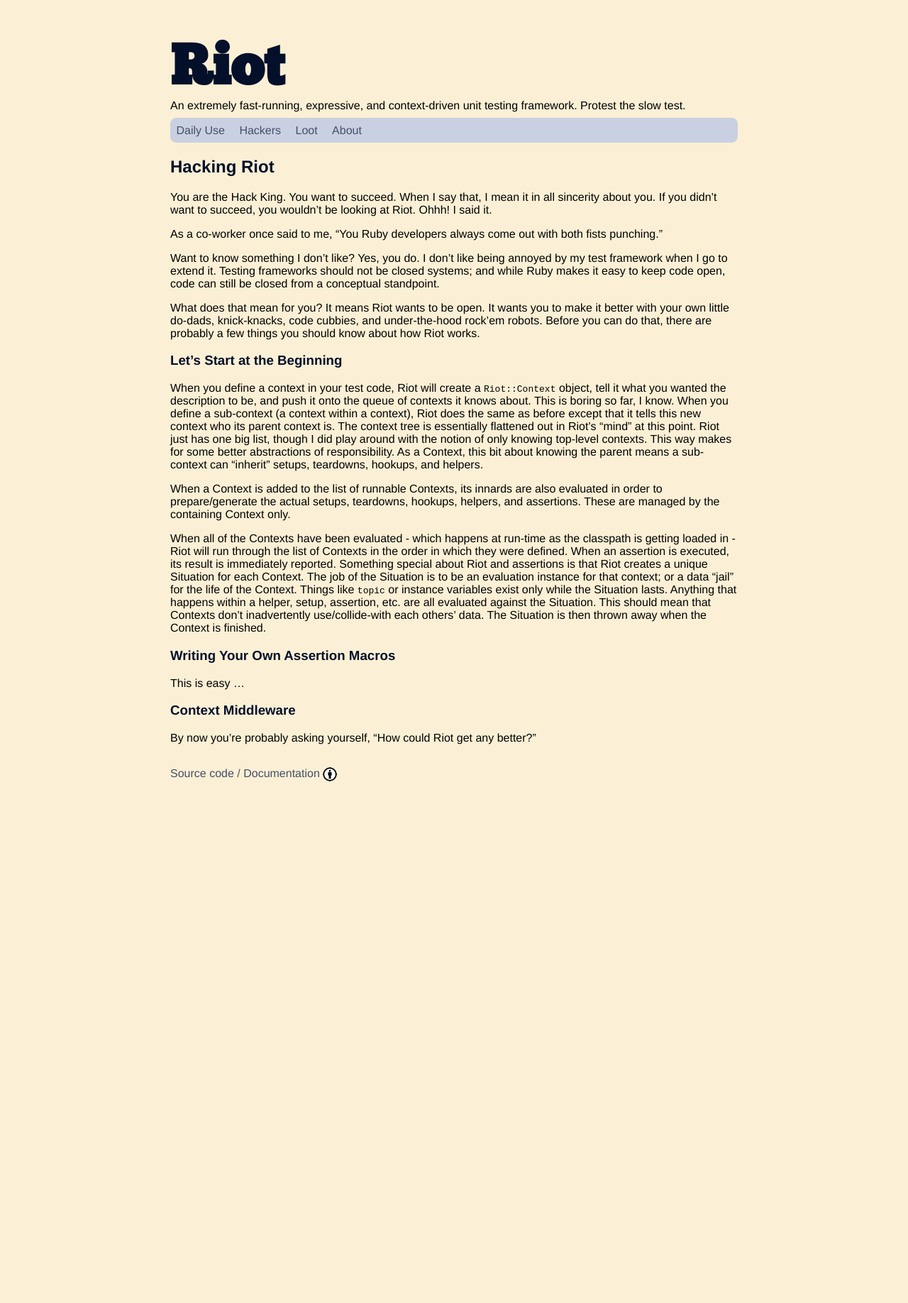
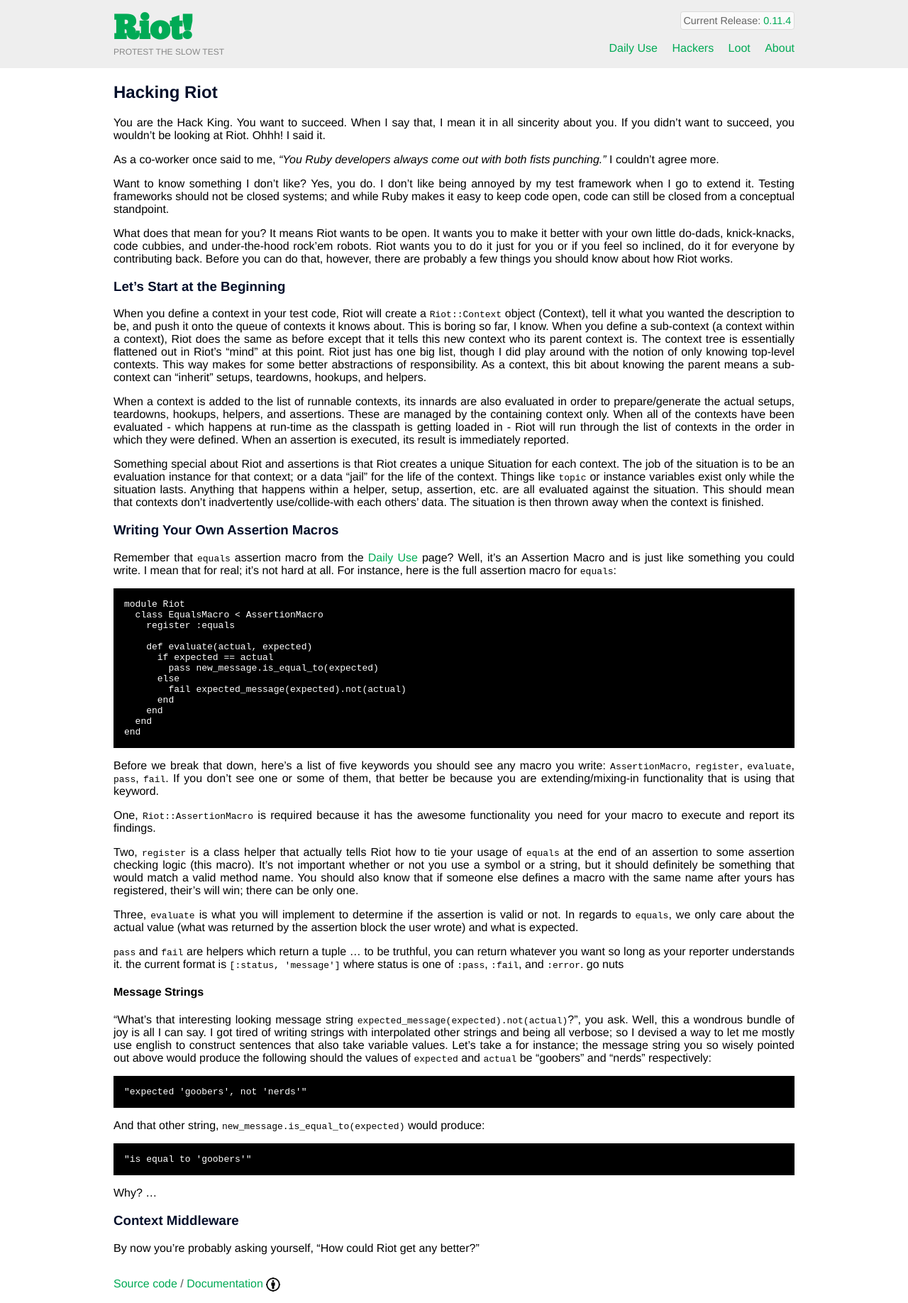
Before and after one commit to thumblemonks/riot, a Jekyll site: the page built from hacking.md, in a window 1280 px wide. Shown: the whole page at 71% size. Built offline with Jekyll 4.4.1, drawn with Linux system fonts in a browser that asks for light colours; before the commit the page ends 1125 px from its top, so only the background shows below that.

Commit message:
Styling changes

```diff
--- a/_layouts/default.html
+++ b/_layouts/default.html
@@ -13,15 +13,13 @@
 
   <body>
 
-    <div id="container">
-      <div id="header">
-        <h1>Riot</h1>
-        <div id="description">
-          An extremely fast-running, expressive, and context-driven unit testing framework. Protest the slow
-          test.
+    <div id="header">
+      <div class="container">
+        <div id="release-info" class="rounded">
+          Current Release: <a href="http://rubygems.org/gems/riot" title="Currenttly released Riot gem">0.11.4</a>
         </div>
 
-        <div id="menu" class="rounded">
+        <div id="menu">
           <ul>
             <li><a href="/" title="Using riot in daily situations">Daily Use</a></li>
             <li><a href="/hacking.html" title="Thing to know about hacking riot">Hackers</a></li>
@@ -29,16 +27,23 @@
             <li><a href="/about.html" title="Using riot in daily situations">About</a></li>
           </ul>
         </div>
+
+        <h1>Riot!</h1>
+        <h3>Protest the slow test</h3>
       </div>
+    </div>
 
-      <div id="content">
+    <div id="section">
+      <div class="container">
         {{ content }}
       </div>
+    </div>
 
-      <div id="footer">
-        <a href="http://github.com/thumblemonks/riot">Source code</a> /
-        <a href="http://rdoc.info/projects/thumblemonks/riot">Documentation</a>
-        <img src="/images/cc-attribution-by-small.png" align="center" />
+    <div id="footer">
+      <div class="container">
+        <a href="http://github.com/thumblemonks/riot" title="Checkout Riot source code">Source code</a> /
+        <a href="http://rubydoc.info/github/thumblemonks/riot/master/frames" title="Lookover Riot documentation">Documentation</a>
+        <A href="http://creativecommons.org/licenses/by/2.5/" title="Creative Commons Attribution"><img src="/images/cc-attribution-by-small.png" align="center" />
       </div>
     </div>
 
--- a/hacking.md
+++ b/hacking.md
@@ -9,23 +9,59 @@
 
 You are the Hack King. You want to succeed. When I say that, I mean it in all sincerity about you. If you didn't want to succeed, you wouldn't be looking at Riot. Ohhh! I said it.
 
-As a co-worker once said to me, "You Ruby developers always come out with both fists punching."
+As a co-worker once said to me, *"You Ruby developers always come out with both fists punching."* I couldn't agree more.
 
 Want to know something I don't like? Yes, you do. I don't like being annoyed by my test framework when I go to extend it. Testing frameworks should not be closed systems; and while Ruby makes it easy to keep code open, code can still be closed from a conceptual standpoint.
 
-What does that mean for you? It means Riot wants to be open. It wants you to make it better with your own little do-dads, knick-knacks, code cubbies, and under-the-hood rock'em robots. Before you can do that, there are probably a few things you should know about how Riot works.
+What does that mean for you? It means Riot wants to be open. It wants you to make it better with your own little do-dads, knick-knacks, code cubbies, and under-the-hood rock'em robots. Riot wants you to do it just for you or if you feel so inclined, do it for everyone by contributing back. Before you can do that, however, there are probably a few things you should know about how Riot works.
 
 ### Let's Start at the Beginning
 
-When you define a context in your test code, Riot will create a `Riot::Context` object, tell it what you wanted the description to be, and push it onto the queue of contexts it knows about. This is boring so far, I know. When you define a sub-context (a context within a context), Riot does the same as before except that it tells this new context who its parent context is. The context tree is essentially flattened out in Riot's "mind" at this point. Riot just has one big list, though I did play around with the notion of only knowing top-level contexts. This way makes for some better abstractions of responsibility. As a Context, this bit about knowing the parent means a sub-context can "inherit" setups, teardowns, hookups, and helpers.
+When you define a context in your test code, Riot will create a `Riot::Context` object (Context), tell it what you wanted the description to be, and push it onto the queue of contexts it knows about. This is boring so far, I know. When you define a sub-context (a context within a context), Riot does the same as before except that it tells this new context who its parent context is. The context tree is essentially flattened out in Riot's "mind" at this point. Riot just has one big list, though I did play around with the notion of only knowing top-level contexts. This way makes for some better abstractions of responsibility. As a context, this bit about knowing the parent means a sub-context can "inherit" setups, teardowns, hookups, and helpers.
 
-When a Context is added to the list of runnable Contexts, its innards are also evaluated in order to prepare/generate the actual setups, teardowns, hookups, helpers, and assertions. These are managed by the containing Context only.
+When a context is added to the list of runnable contexts, its innards are also evaluated in order to prepare/generate the actual setups, teardowns, hookups, helpers, and assertions. These are managed by the containing context only. When all of the contexts have been evaluated - which happens at run-time as the classpath is getting loaded in - Riot will run through the list of contexts in the order in which they were defined. When an assertion is executed, its result is immediately reported.
 
-When all of the Contexts have been evaluated - which happens at run-time as the classpath is getting loaded in - Riot will run through the list of Contexts in the order in which they were defined. When an assertion is executed, its result is immediately reported. Something special about Riot and assertions is that Riot creates a unique Situation for each Context. The job of the Situation is to be an evaluation instance for that context; or a data "jail" for the life of the Context. Things like `topic` or instance variables exist only while the Situation lasts. Anything that happens within a helper, setup, assertion, etc. are all evaluated against the Situation. This should mean that Contexts don't inadvertently use/collide-with each others' data. The Situation is then thrown away when the Context is finished.
+Something special about Riot and assertions is that Riot creates a unique Situation for each context. The job of the situation is to be an evaluation instance for that context; or a data "jail" for the life of the context. Things like `topic` or instance variables exist only while the situation lasts. Anything that happens within a helper, setup, assertion, etc. are all evaluated against the situation. This should mean that contexts don't inadvertently use/collide-with each others' data. The situation is then thrown away when the context is finished.
 
 ### Writing Your Own Assertion Macros
 
-This is easy ...
+Remember that `equals` assertion macro from the [Daily Use](/) page? Well, it's an Assertion Macro and is just like something you could write. I mean that for real; it's not hard at all. For instance, here is the full assertion macro for `equals`:
+
+    module Riot
+      class EqualsMacro < AssertionMacro
+        register :equals
+
+        def evaluate(actual, expected)
+          if expected == actual
+            pass new_message.is_equal_to(expected)
+          else
+            fail expected_message(expected).not(actual)
+          end
+        end
+      end
+    end
+
+Before we break that down, here's a list of five keywords you should see any macro you write: `AssertionMacro`, `register`, `evaluate`, `pass`, `fail`. If you don't see one or some of them, that better be because you are extending/mixing-in functionality that is using that keyword.
+
+One, `Riot::AssertionMacro` is required because it has the awesome functionality you need for your macro to execute and report its findings.
+
+Two, `register` is a class helper that actually tells Riot how to tie your usage of `equals` at the end of an assertion to some assertion checking logic (this macro). It's not important whether or not you use a symbol or a string, but it should definitely be something that would match a valid method name. You should also know that if someone else defines a macro with the same name after yours has registered, their's will win; there can be only one.
+
+Three, `evaluate` is what you will implement to determine if the assertion is valid or not. In regards to `equals`, we only care about the actual value (what was returned by the assertion block the user wrote) and what is expected.
+
+`pass` and `fail` are helpers which return a tuple ... to be truthful, you can return whatever you want so long as your reporter understands it. the current format is `[:status, 'message']` where status is one of `:pass`, `:fail`, and `:error`. go nuts
+
+#### Message Strings
+
+"What's that interesting looking message string `expected_message(expected).not(actual)`?", you ask. Well, this a wondrous bundle of joy is all I can say. I got tired of writing strings with interpolated other strings and being all verbose; so I devised a way to let me mostly use english to construct sentences that also take variable values. Let's take a for instance; the message string you so wisely pointed out above would produce the following should the values of `expected` and `actual` be "goobers" and "nerds" respectively:
+
+    "expected 'goobers', not 'nerds'"
+
+And that other string, `new_message.is_equal_to(expected)` would produce:
+
+    "is equal to 'goobers'"
+
+Why? ...
 
 ### Context Middleware
 
--- a/stylesheets/styles.css
+++ b/stylesheets/styles.css
@@ -1,9 +1,9 @@
 body {
-  margin-top: 1.0em; background-color: #fbf0d5; color: #000000;
+  margin: 0; padding: 0; background-color: #ffffff; color: #000000;
   font-family: Helvetica, Arial, sans-serif;
 }
 
-a { color: #444f6a; text-decoration: none; }
+a { color: #0a5; text-decoration: none; }
 a:hover { text-decoration: underline; }
 
 h1 { font-size: 3.8em; color: #040f2a; margin-bottom: 3px; }
@@ -12,24 +12,41 @@
 h2 { font-size: 1.5em; color: #040f2a; }
 h3 { color: #040f2a; }
 
+p { text-align: justify; }
+
 .description { font-size: 1.2em; margin-bottom: 30px; margin-top: 30px; font-style: italic;}
 .download { float: right; }
 pre { background: #000; color: #fff; padding: 15px;}
 
-.rounded { border-radius: 1ex; -moz-border-radius: 1ex; -webkit-border-radius: 1ex; }
+.rounded { border-radius: 0.5ex; -moz-border-radius: 0.5ex; -webkit-border-radius: 0.5ex; }
 
-#container { margin: 0 auto; width: 800px; }
+.container { margin: 0 auto; width: 960px; }
 
+#header {
+  background-color: #eee; padding: 1em 0; clear: both;
+}
 #header h1 {
-  font-family: "ChunkFiveRegular"; font-size: 5em;
+  font-family: "ChunkFiveRegular"; font-size: 3em; color: #0a5;
+  margin: 0; padding: 0;
+}
+#header h3 {
+  font-size: 0.75em; font-weight: normal; color: #888; text-transform: uppercase;
+  margin: 0; padding: 0;
 }
 #header #menu {
-  padding: 1ex; margin: 1ex 0;
-  background-color: #c9d0e1;
+  padding: 1ex 0; margin: 1ex 0; float: right; clear: both;
 }
   #header #menu ul { padding: 0; margin: 0; }
-    #header #menu ul li { list-style: none; padding: 0 1em 0 0; margin: 0; display: inline-block; }
+    #header #menu ul li { list-style: none; padding: 0 0 0 1em; margin: 0; display: inline-block; }
+
+#header #release-info {
+  float: right; clear: both; padding: 0.5ex; background-color: #fafafa;
+  border: 1px solid #dadada; color: #666; font-size: 90%;
+}
+
+#section { clear: both; }
 
 #footer {
+  margin: 0 auto; width: 960px;
   padding: 1em 0; color: #555;
 }
```
Also changed, not shown: index.md (+2 -2 lines).
